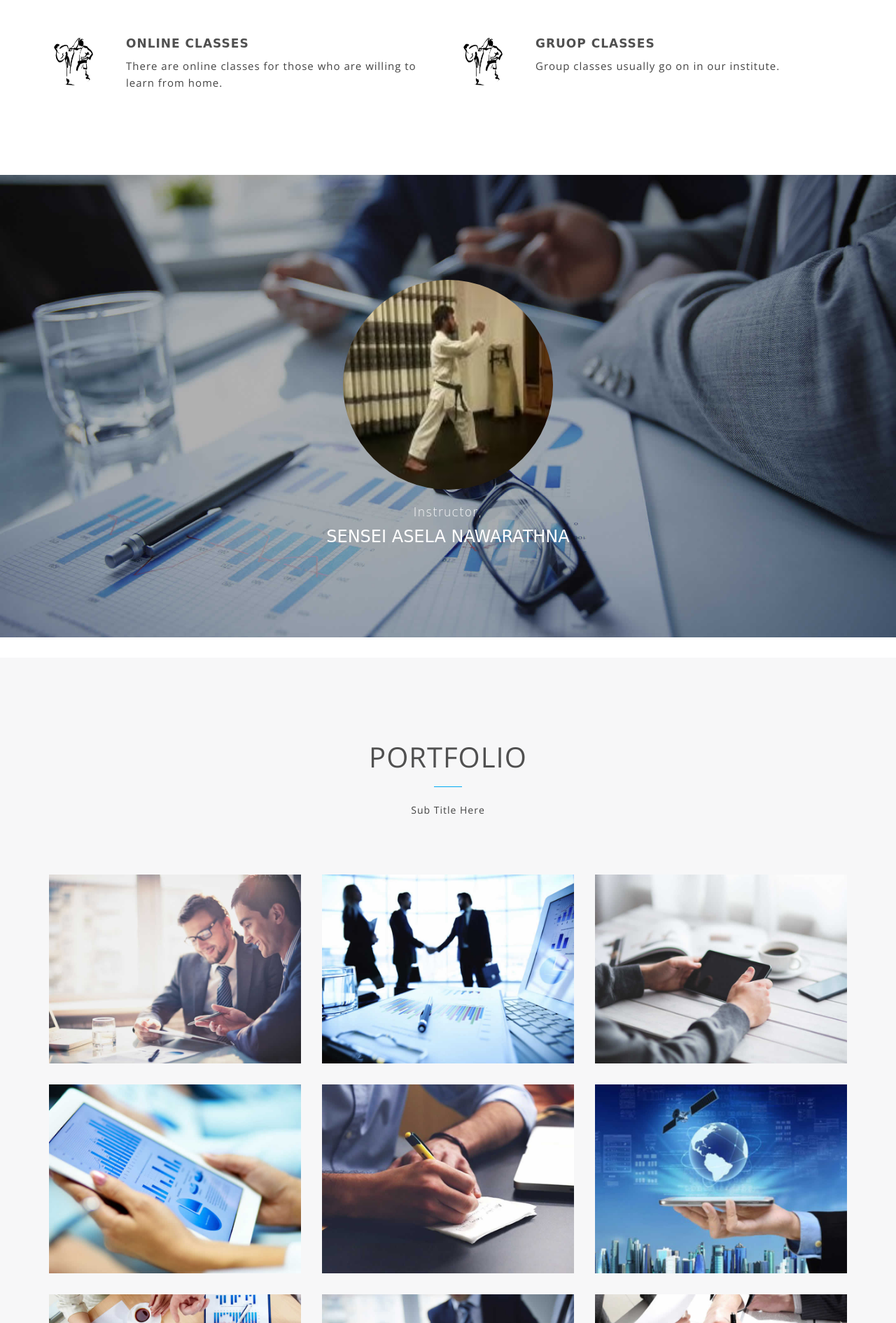
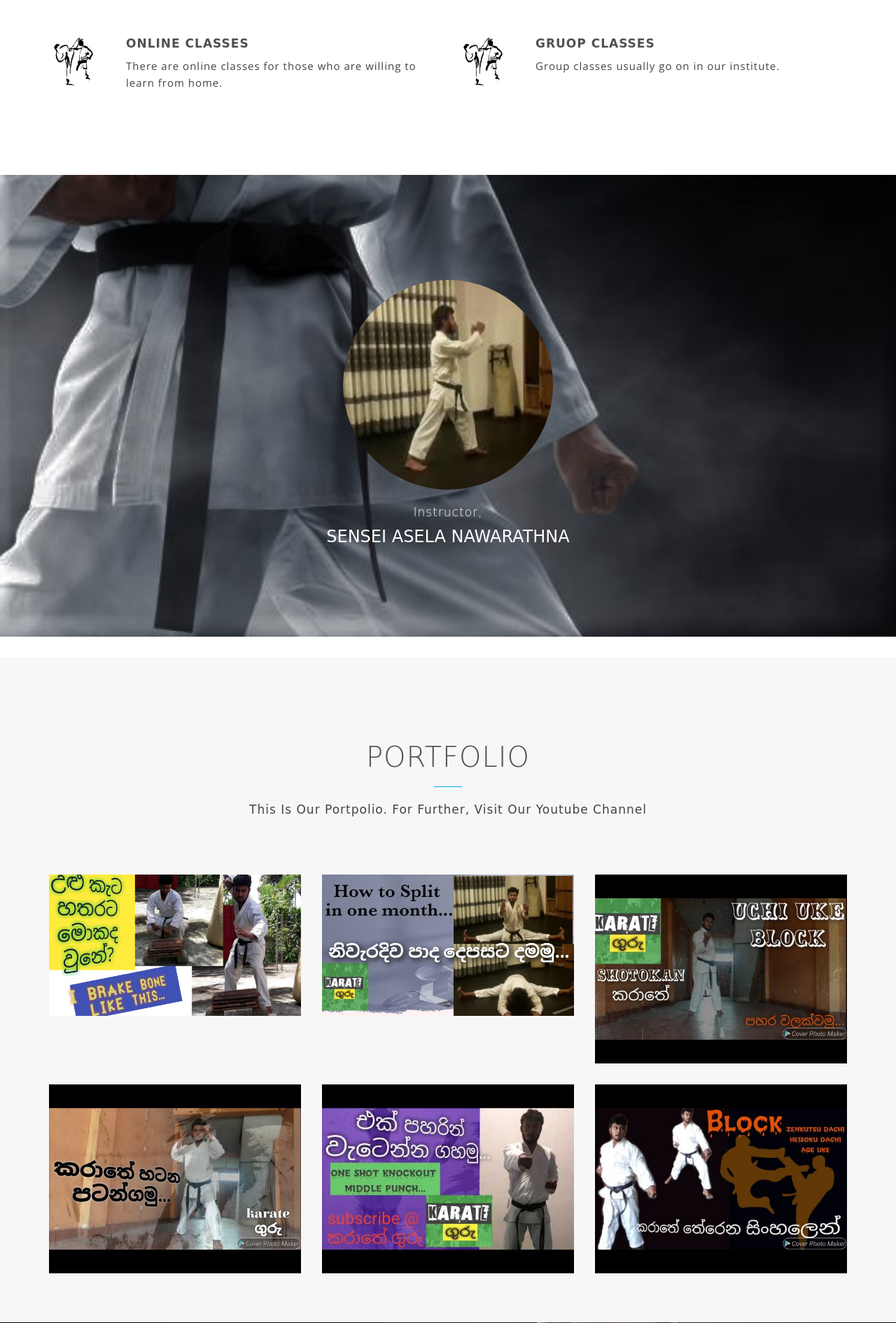
Before and after one commit to Ruwan5/karate-guru, a PHP site: page / in a window 1280 px wide. Shown: the part 1764-3655 px from the top of the page at 70% size. Run offline with PHP 8.4, Linux system fonts and the light colour scheme; some web fonts are replaced.

Commit message:
added portpolio

```diff
--- a/css/style.css
+++ b/css/style.css
@@ -390,7 +390,7 @@ TEAM CSS
 
 /******fun facts*****/
 .funfacts{
-    background: url(../images/bg-2.jpg);
+    background: url(../images/karate2.jpg);
     background-position: 50% 0;
     background-size: cover;
     background-repeat: no-repeat;
@@ -419,7 +419,7 @@ TEAM CSS
     font-weight: 300;
 }
 .testimonials{
-    background: url(../images/bg-2.jpg);
+    background: url(../images/karate2.jpg);
     background-position: 50% 0;
     background-size: cover;
     background-repeat: no-repeat;
--- a/index.html
+++ b/index.html
@@ -285,10 +285,10 @@
                 <div class="row">
                     <div class="col-sm-8 col-sm-offset-2">
                         <div class="section-title text-center">
-                            <h1>Portfolio</h1>
+                            <h1 style="font-family: cursive;">Portfolio</h1>
                             <span class="border-line"></span>
-                            <p class="lead subtitle-caption">
-                                Sub title here
+                            <p style="font-family: cursive; font-size: 17px;" class="lead subtitle-caption">
+                                This is our portpolio. For further, visit our Youtube channel
                             </p>
                         </div>
                     </div>
@@ -299,8 +299,8 @@
                     <div class="col-sm-4">
                         <div class="entry-thumb portfolio-thumb">
                             <div class="imgoverlay text-light">
-                                <a href="images/work-1.jpg" class="load-content prettyPhoto" data-gal="prettyPhoto[name_gallery]">
-                                    <img src="images/work-1.jpg" class="img-responsive" alt="">
+                                <a href="images/1.jpeg" class="load-content prettyPhoto" data-gal="prettyPhoto[name_gallery]">
+                                    <img src="images/1.jpeg" class="img-responsive" alt="">
                                     <div class="overlay"><span class="overlaycolor"></span><div class="overlayinfo" style="margin-top: -11px;"><h6>Branding</h6></div></div>
                                 </a>
                             </div>
@@ -309,8 +309,8 @@
                     <div class="col-sm-4">
                         <div class="entry-thumb portfolio-thumb">
                             <div class="imgoverlay text-light">
-                                <a href="images/work-2.jpg" class="load-content prettyPhoto" data-gal="prettyPhoto[name_gallery]">
-                                    <img src="images/work-2.jpg" class="img-responsive" alt="">
+                                <a href="images/2.jpeg" class="load-content prettyPhoto" data-gal="prettyPhoto[name_gallery]">
+                                    <img src="images/2.jpeg" class="img-responsive" alt="">
                                     <div class="overlay"><span class="overlaycolor"></span><div class="overlayinfo" style="margin-top: -11px;"><h6>Branding</h6></div></div>
                                 </a>
                             </div>
@@ -319,8 +319,8 @@
                     <div class="col-sm-4">
                         <div class="entry-thumb portfolio-thumb">
                             <div class="imgoverlay text-light">
-                                <a href="images/work-3.jpg" class="load-content prettyPhoto" data-gal="prettyPhoto[name_gallery]">
-                                    <img src="images/work-3.jpg" class="img-responsive" alt="">
+                                <a href="images/3.jpg" class="load-content prettyPhoto" data-gal="prettyPhoto[name_gallery]">
+                                    <img src="images/3.jpg" class="img-responsive" alt="">
                                     <div class="overlay"><span class="overlaycolor"></span><div class="overlayinfo" style="margin-top: -11px;"><h6>Branding</h6></div></div>
                                 </a>
                             </div>
@@ -331,8 +331,8 @@
                     <div class="col-sm-4">
                         <div class="entry-thumb portfolio-thumb">
                             <div class="imgoverlay text-light">
-                                <a href="images/work-4.jpg" class="load-content prettyPhoto" data-gal="prettyPhoto[name_gallery]">
-                                    <img src="images/work-4.jpg" class="img-responsive" alt="">
+                                <a href="images/4.jpg" class="load-content prettyPhoto" data-gal="prettyPhoto[name_gallery]">
+                                    <img src="images/4.jpg" class="img-responsive" alt="">
                                     <div class="overlay"><span class="overlaycolor"></span><div class="overlayinfo" style="margin-top: -11px;"><h6>Branding</h6></div></div>
                                 </a>
                             </div>
@@ -341,8 +341,8 @@
                     <div class="col-sm-4">
                         <div class="entry-thumb portfolio-thumb">
                             <div class="imgoverlay text-light">
-                                <a href="images/work-5.jpg" class="load-content prettyPhoto" data-gal="prettyPhoto[name_gallery]">
-                                    <img src="images/work-5.jpg" class="img-responsive" alt="">
+                                <a href="images/5.jpg" class="load-content prettyPhoto" data-gal="prettyPhoto[name_gallery]">
+                                    <img src="images/5.jpg" class="img-responsive" alt="">
                                     <div class="overlay"><span class="overlaycolor"></span><div class="overlayinfo" style="margin-top: -11px;"><h6>Branding</h6></div></div>
                                 </a>
                             </div>
@@ -351,46 +351,15 @@
                     <div class="col-sm-4">
                         <div class="entry-thumb portfolio-thumb">
                             <div class="imgoverlay text-light">
-                                <a href="images/work-6.jpg" class="load-content prettyPhoto" data-gal="prettyPhoto[name_gallery]">
-                                    <img src="images/work-6.jpg" class="img-responsive" alt="">
+                                <a href="images/6.jpg" class="load-content prettyPhoto" data-gal="prettyPhoto[name_gallery]">
+                                    <img src="images/6.jpg" class="img-responsive" alt="">
                                     <div class="overlay"><span class="overlaycolor"></span><div class="overlayinfo" style="margin-top: -11px;"><h6>Branding</h6></div></div>
                                 </a>
                             </div>
                         </div>
                     </div><!--work col-->
                 </div><!--work row-->
-                <div class="row">
-                    <div class="col-sm-4">
-                        <div class="entry-thumb portfolio-thumb">
-                            <div class="imgoverlay text-light">
-                                <a href="images/work-7.jpg" class="load-content prettyPhoto" data-gal="prettyPhoto[name_gallery]">
-                                    <img src="images/work-7.jpg" class="img-responsive" alt="">
-                                    <div class="overlay"><span class="overlaycolor"></span><div class="overlayinfo" style="margin-top: -11px;"><h6>Branding</h6></div></div>
-                                </a>
-                            </div>
-                        </div>
-                    </div><!--work col-->
-                    <div class="col-sm-4">
-                        <div class="entry-thumb portfolio-thumb">
-                            <div class="imgoverlay text-light">
-                                <a href="images/work-8.jpg" class="load-content prettyPhoto" data-gal="prettyPhoto[name_gallery]">
-                                    <img src="images/work-8.jpg" class="img-responsive" alt="">
-                                    <div class="overlay"><span class="overlaycolor"></span><div class="overlayinfo" style="margin-top: -11px;"><h6>Branding</h6></div></div>
-                                </a>
-                            </div>
-                        </div>
-                    </div><!--work col-->
-                    <div class="col-sm-4">
-                        <div class="entry-thumb portfolio-thumb">
-                            <div class="imgoverlay text-light">
-                                <a href="images/work-9.jpg" class="load-content prettyPhoto" data-gal="prettyPhoto[name_gallery]">
-                                    <img src="images/work-9.jpg" class="img-responsive" alt="">
-                                    <div class="overlay"><span class="overlaycolor"></span><div class="overlayinfo" style="margin-top: -11px;"><h6>Branding</h6></div></div>
-                                </a>
-                            </div>
-                        </div>
-                    </div><!--work col-->
-                </div><!--work row-->
+
             </div>
         </section><!--work section end-->
 
```
Also changed, not shown: images/3.jpeg (deleted), images/3.jpg (added), images/4.jpg (added), images/5.jpg (added), images/6.jpg (added).
